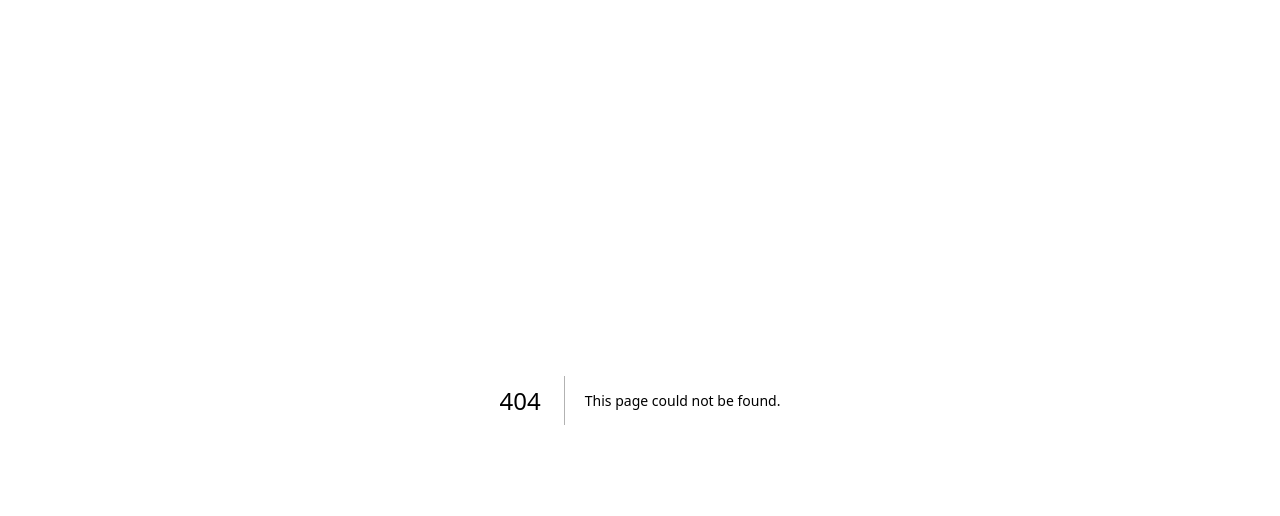
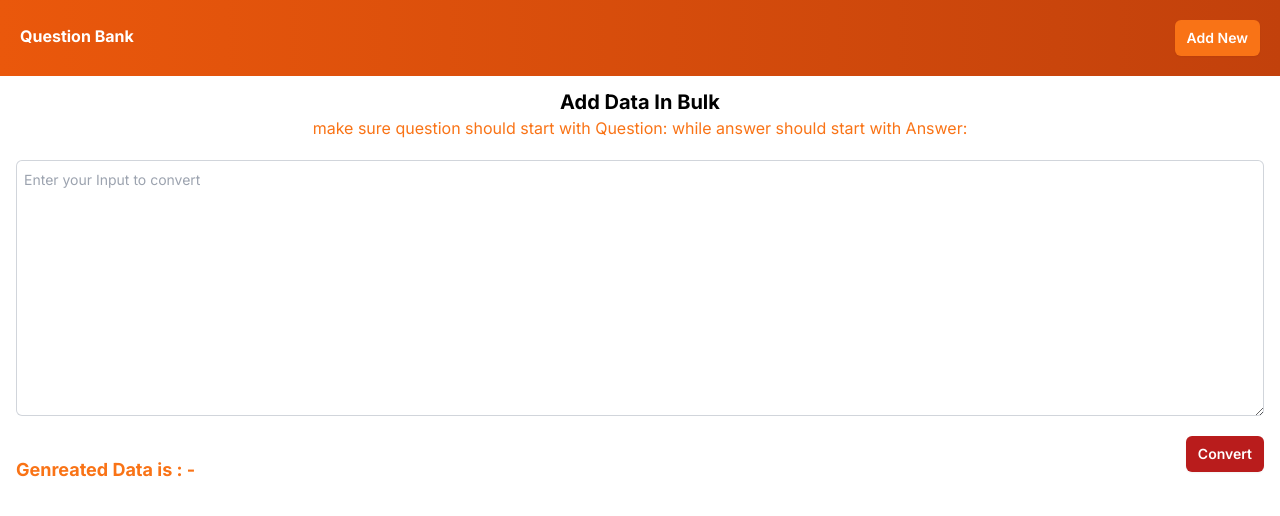
Before and after one commit to Gaurav-Mer/question_bank, a Next.js app: page /bulkAdd in a window 1280 px wide. Before the commit this address had no page. Shown: the top 516 px of the page. Built offline with nearby package versions, Linux system fonts and the light colour scheme.

Commit message:
FEAT : bulk added  option

```diff
--- /dev/null
+++ b/src/app/bulkAdd/page.tsx
@@ -0,0 +1,102 @@
+"use client"
+import Button from '@/components/button'
+import Loading from '@/components/loading';
+import Navbar from '@/components/navbar'
+import React, { ChangeEvent, useState } from 'react';
+
+interface QuestionAndAnswer {
+  question: string;
+  answer?: string; // Optional since answers might not be immediately following questions
+}
+
+
+const BulkAdd = () => {
+  const [data, setData] = useState("");
+  const [myArrayList, setMyArrayList] = useState<QuestionAndAnswer[] | []>([]);
+  const [loader, setLoader] = useState(false)
+
+  function extractQuestionsAndAnswers(data: any) {
+    const filteredArr = data.split("Question:").filter((str: string) => str.includes("Answer:"));
+
+    const questionAnswerArray = filteredArr.map((str: string) => {
+      const [questionPart, answerPart] = str.split("Answer:");
+      const question = questionPart?.trim().replace(/\n/g, '');
+      const answer = answerPart?.trim().replace(/\n/g, '');
+      if (question && answer) {
+        return { question, answer };
+      }
+    });
+    return questionAnswerArray
+  }
+  const handleSubmit = () => {
+    const questionAnswers = extractQuestionsAndAnswers(data);
+    if (questionAnswers && questionAnswers?.length > 0) {
+      setMyArrayList(questionAnswers)
+    }
+
+  }
+
+  const handleChange = (e: ChangeEvent<HTMLInputElement | HTMLTextAreaElement>, index: number) => {
+    setMyArrayList((prev: any) => {
+      let obj = [...prev];
+      obj[index][e.target.name] = e.target.value
+      return obj;
+    })
+  };
+
+  const sendDataToDB = async () => {
+    setLoader(true);
+    try {
+      await Promise.all(myArrayList.map(async (data) => {
+        const resp = await fetch(`${process.env.NEXT_PUBLIC_MY_URL}/api`, {
+          method: "POST",
+          headers: {
+            "content-type": "application/json"
+          },
+          body: JSON.stringify(data)
+        });
+        // Handle response if needed
+      }));
+    } catch (error) {
+      // Handle error if needed
+    } finally {
+      setLoader(false); // Executed after all data has been sent or if an error occurs
+    }
+  };
+
+
+  return (
+    <main>
+      <Navbar />
+      <div className="mt-3 m-4">
+        <p className='text-center mt-3 font-bold text-xl'>Add Data In Bulk</p>
+        <p className='text-center text-orange-500'>make sure question should start with Question: while answer should start with Answer:</p>
+        <textarea value={data} onChange={(e) => setData(e.target.value)} rows={10} name="answer" id="answer" className="mt-5 block w-full rounded-md border-0 py-2 px-2  text-gray-900 ring-1 ring-inset ring-gray-300 placeholder:text-gray-400 focus:ring-2 focus:ring-inset focus:purple-blue-600 focus:border-none sm:text-sm sm:leading-6 " placeholder="Enter your Input to convert " />
+        <Button onClick={handleSubmit} className='w-40 mt-5 md:float-end' type='danger' title={"Convert"} ></Button>
+        <p className='mt-10 text-orange-500 font-bold text-lg'>Genreated Data is : -</p>
+        <div>
+          {myArrayList?.map((item: any, index: number) => {
+            return (<>
+              <div className='mt-10 flex w-full gap-4'>
+                <div key={index} className='mt-5 text-bold bg-orange-500 w-10 h-10 flex justify-center items-center text-white rounded-full'>
+                  {index + 1}</div>
+                <div className='w-full'>
+                  <input value={item.question} onChange={(e) => handleChange(e, index)} type="text" name="question" id="question" className="mt-2 block w-full rounded-md border-0 py-2 pl-7  text-gray-900 ring-1 ring-inset ring-gray-300 placeholder:text-gray-400 focus:ring-2 focus:ring-inset focus:ring-purple-600 focus:border-none sm:text-sm sm:leading-6 " placeholder="Enter title for Question" />
+                  <textarea value={item.answer} onChange={(e) => handleChange(e, index)} rows={10} name="answer" id="answer" className="mt-2 block w-full rounded-md border-0 py-2 px-2  text-gray-900 ring-1 ring-inset ring-gray-300 placeholder:text-gray-400 focus:ring-2 focus:ring-inset focus:purple-blue-600 focus:border-none sm:text-sm sm:leading-6 " placeholder="Enter your answer for the above question....." />
+                </div>
+              </div>
+            </>)
+          })}
+        </div>
+        {myArrayList?.length > 0 &&
+          <div className='w-full flex  justify-end'>
+            {loader ? <Loading /> :
+              <button className='mt-5 bg-orange-500 text-white p-2 w-full rounded-lg ' onClick={sendDataToDB}>SUBMIT</button>}
+          </div>
+        }
+      </div>
+    </main>
+  )
+}
+
+export default BulkAdd
```
